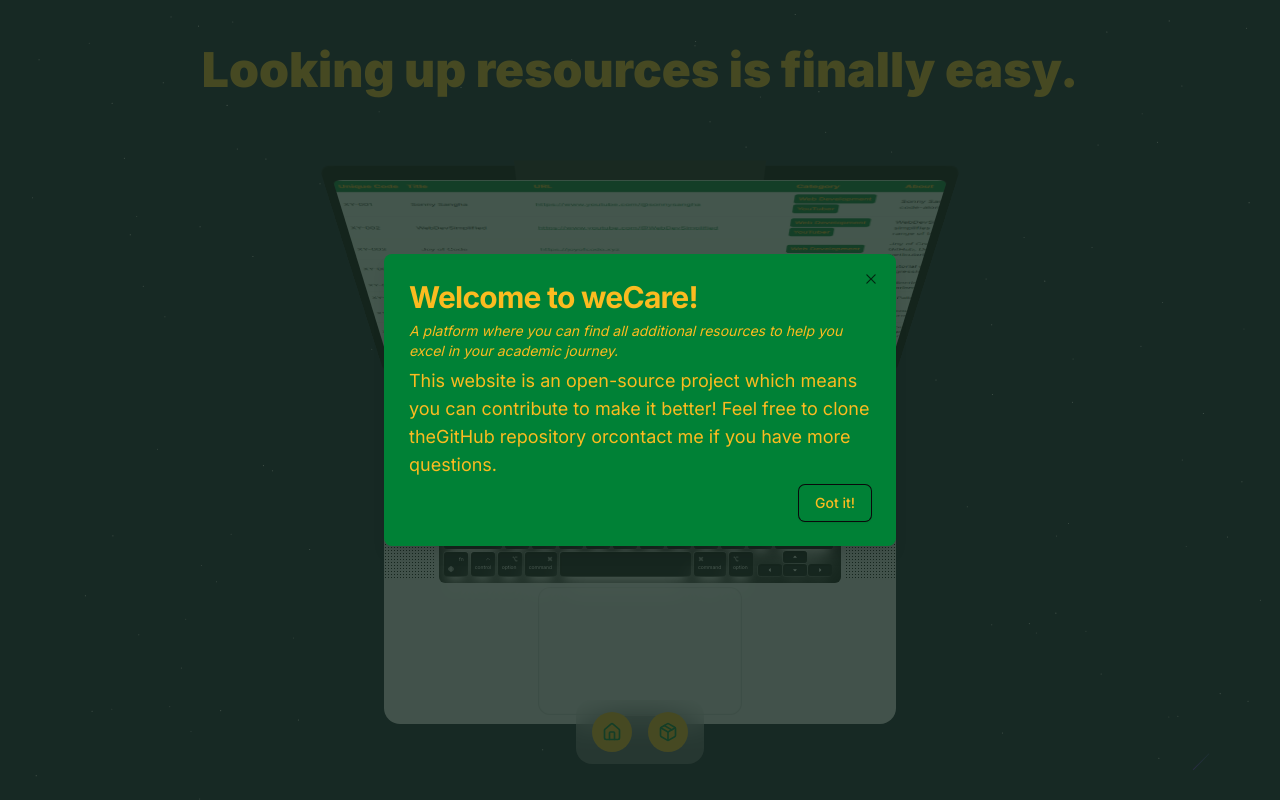
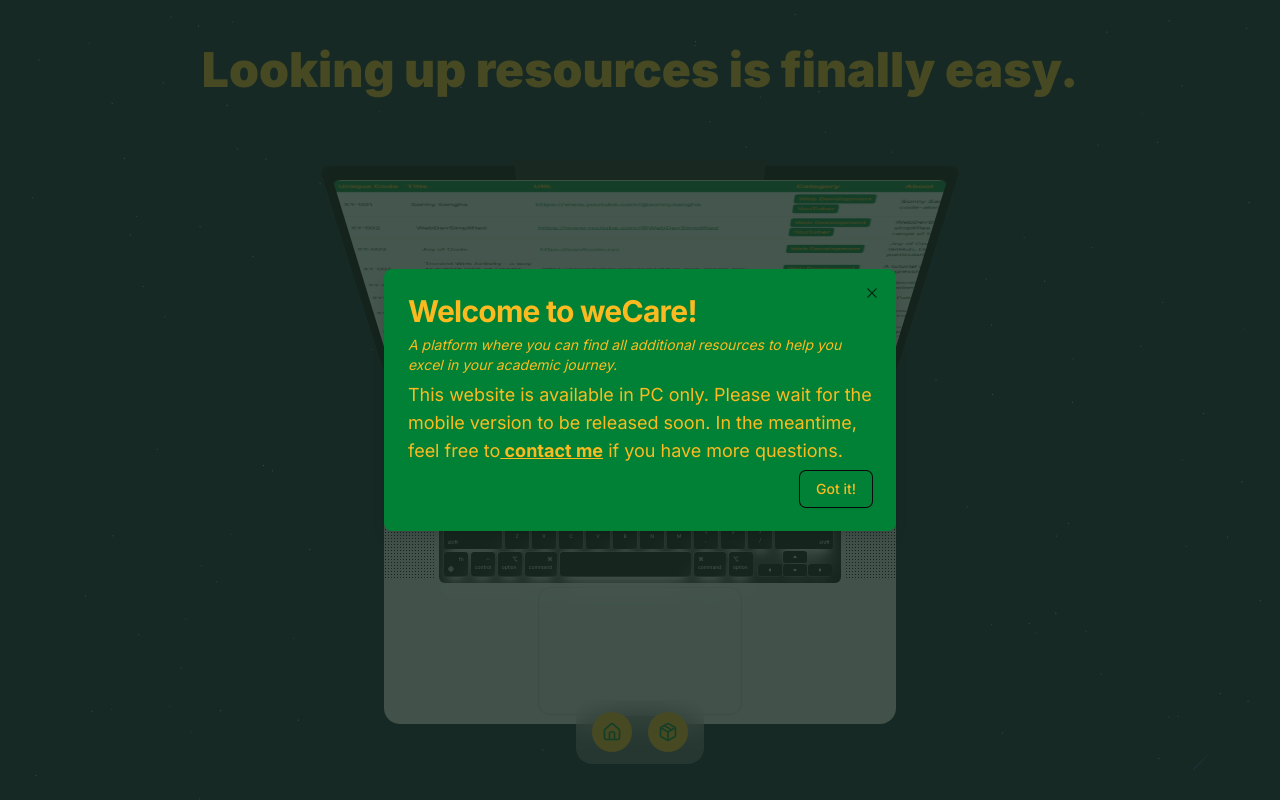
Before and after one commit to mr-jones123/tulong., a Next.js app: page / in a window 1280 px wide. Shown: the top 800 px of the page. Built offline with nearby package versions, Linux system fonts and the light colour scheme.

Commit message:
refactor: opening dialog

```diff
--- a/src/components/ui/dialog-visit.tsx
+++ b/src/components/ui/dialog-visit.tsx
@@ -12,10 +12,10 @@
     const [isOpen, setIsOpen] = useState(false);
 
     useEffect(() => {
-        const visited = localStorage.getItem("visited");
-        if (!visited) {
+        const visited = localStorage.getItem('visited');
+        if(!visited){
             setIsOpen(true);
-            localStorage.setItem("visited", "true");
+            localStorage.setItem('visited', 'true');
         }
     },[]);
 
@@ -30,12 +30,11 @@
                         A platform where you can find all additional resources to help you excel in your academic journey.
                     </DialogDescription>
                     <h3 className='text-feuGold text-lg'>
-                        This website is an open-source project which means you can contribute to make it better! Feel free to clone the
-                        <a href = "https://github.com/mr-jones123/weCare..git">GitHub repository</a> or
-                        <a href="mailto:xylacap@gmail.com?subject=Subject%20Here&body=Body%20Here">contact me</a> if you have more questions.
+                        This website is available in PC only. Please wait for the mobile version to be released soon. In the meantime, feel free to
+                        <a href="mailto:xylacap@gmail.com?subject=Subject%20Here&body=Body%20Here" className='font-bold underline'> contact me</a> if you have more questions.
                     </h3>
                     <DialogFooter>
-                        <Button className='bg-feuGreen text-feuGold border-none hover:bg-feuGold hover:text-feuGreen' onClick={() => setIsOpen(false)}>Got it!</Button>
+                        <Button className='bg-feuGreen text-feuGold border-none hover:bg-feuGold hover:text-feuGreen ' onClick={() => setIsOpen(false)}>Got it!</Button>
                     </DialogFooter>
                 </DialogHeader>
             </DialogContent>
--- a/src/components/ui/dialog.tsx
+++ b/src/components/ui/dialog.tsx
@@ -37,7 +37,7 @@
     <DialogPrimitive.Content
       ref={ref}
       className={cn(
-        "fixed left-[50%] top-[50%] z-50 grid w-full max-w-lg translate-x-[-50%] translate-y-[-50%] gap-4 border border-transparent bg-feuGreen p-6 shadow-lg duration-200 data-[state=open]:animate-in data-[state=closed]:animate-out data-[state=closed]:fade-out-0 data-[state=open]:fade-in-0 data-[state=closed]:zoom-out-95 data-[state=open]:zoom-in-95 data-[state=closed]:slide-out-to-left-1/2 data-[state=closed]:slide-out-to-top-[48%] data-[state=open]:slide-in-from-left-1/2 data-[state=open]:slide-in-from-top-[48%] sm:rounded-lg",
+        "fixed left-[50%] top-[50%] z-50 grid w-full max-w-lg translate-x-[-50%] translate-y-[-50%] gap-4  bg-feuGreen p-6 shadow-lg duration-200 data-[state=open]:animate-in data-[state=closed]:animate-out data-[state=closed]:fade-out-0 data-[state=open]:fade-in-0 data-[state=closed]:zoom-out-95 data-[state=open]:zoom-in-95 data-[state=closed]:slide-out-to-left-1/2 data-[state=closed]:slide-out-to-top-[48%] data-[state=open]:slide-in-from-left-1/2 data-[state=open]:slide-in-from-top-[48%] sm:rounded-lg",
         className
       )}
       {...props}
```
